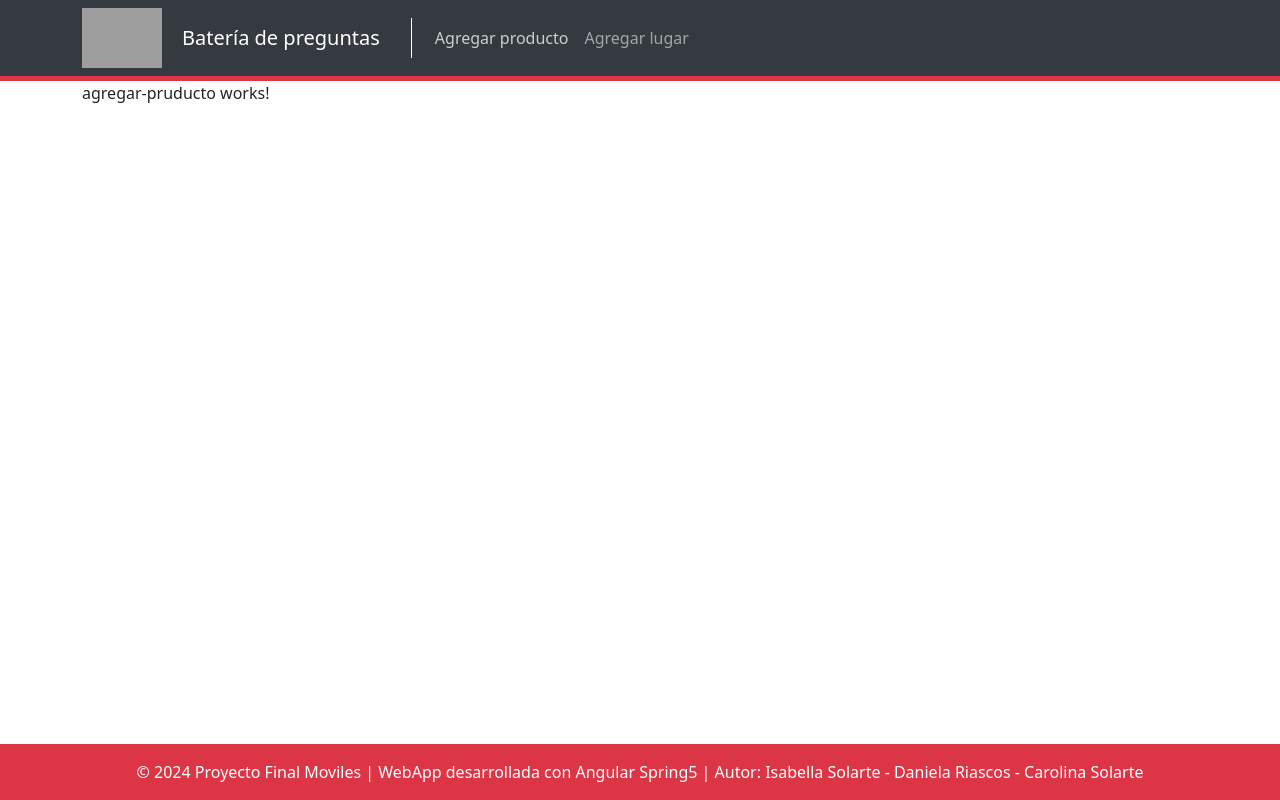
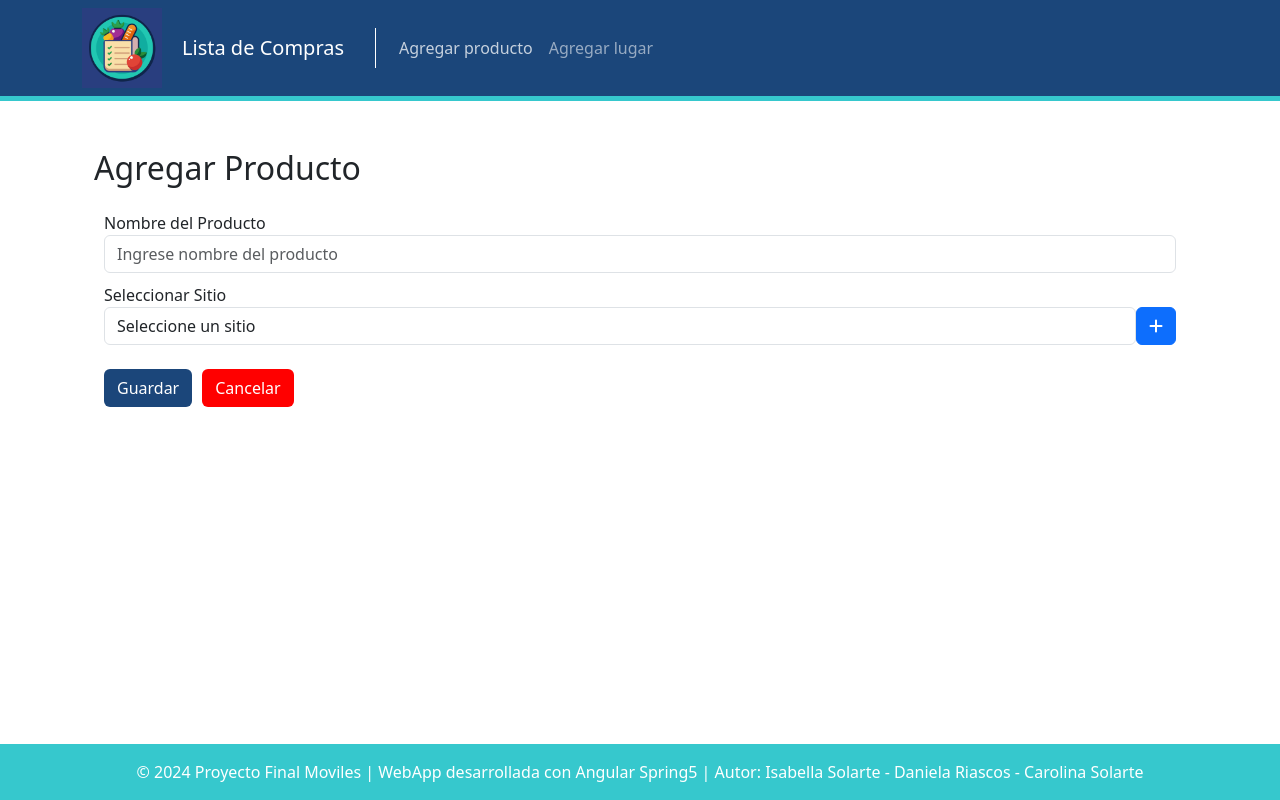
Before and after one commit to Carsolarte/FrontListaCompras_moviles, an Angular app: page /listaProductos in a window 1280 px wide. Both pictures are taken after a click on the button "Agregar producto". Built offline with nearby package versions, Linux system fonts and the light colour scheme; grey boxes are pictures that could not be loaded.

Commit message:
Lista de productos y agregar productos prueba

```diff
--- a/src/app/components/agregar-pruducto/agregar-pruducto.component.css
+++ b/src/app/components/agregar-pruducto/agregar-pruducto.component.css
@@ -0,0 +1,19 @@
+.btn-save {
+    background-color: #1b467a;
+    color: white;
+}
+.btn-cancel {
+    background-color: red;
+    color: white;
+}
+.form-group mt-4 {
+    margin-top: 20px;
+
+}
+.form-group  {
+  margin: 10px ;
+
+}
+.btn-cancel {
+    margin-left: 10px;
+}
--- a/src/app/components/agregar-pruducto/agregar-pruducto.component.html
+++ b/src/app/components/agregar-pruducto/agregar-pruducto.component.html
@@ -1 +1,25 @@
-<p>agregar-pruducto works!</p>
+<div class="container mt-5">
+    <h2 class="mb-4">Agregar Producto</h2>
+    <form>
+        <div class="form-group">
+            <label for="productName">Nombre del Producto</label>
+            <input type="text" class="form-control" id="productName" placeholder="Ingrese nombre del producto">
+        </div>
+        <div class="form-group">
+            <label for="siteSelect">Seleccionar Sitio</label>
+            <div class="d-flex">
+                <select class="form-control" id="siteSelect">
+                    <option value="" disabled selected>Seleccione un sitio</option>
+                    <option value="sitio1">Sitio 1</option>
+                    <option value="sitio2">Sitio 2</option>
+                    <option value="sitio3">Sitio 3</option>
+                </select>
+                 <button type="button" class="btn btn-primary ml-2" (click)="irAgregarSitio()"><i class="fas fa-plus"></i></button>
+            </div>
+        </div>
+        <div class="form-group mt-4">
+            <button type="submit" class="btn btn-save">Guardar</button>
+            <button type="button" class="btn btn-cancel ml-2" id="cancelButton">Cancelar</button>
+        </div>
+    </form>
+</div>
--- a/src/app/components/agregar-pruducto/agregar-pruducto.component.ts
+++ b/src/app/components/agregar-pruducto/agregar-pruducto.component.ts
@@ -1,10 +1,13 @@
 import { Component } from '@angular/core';
-
+import { Router } from '@angular/router';
 @Component({
   selector: 'app-agregar-pruducto',
   templateUrl: './agregar-pruducto.component.html',
   styleUrls: ['./agregar-pruducto.component.css']
 })
 export class AgregarPruductoComponent {
-
+  constructor(private objRouter:Router){}
+  irAgregarSitio(){
+    this.objRouter.navigate(['/agregarSitio']);
+  }
 }
--- a/src/app/components/footer/footer.component.css
+++ b/src/app/components/footer/footer.component.css
@@ -0,0 +1,3 @@
+.footer{
+    background-color: #36c8cd;
+}
--- a/src/app/components/footer/footer.component.html
+++ b/src/app/components/footer/footer.component.html
@@ -1,4 +1,4 @@
-<footer class="footer bg-danger ">
+<footer class="footer  ">
     <div class="container py-2">
         <p class="text-center text-white my-2">
         &copy; {{proyecto.anio+' '+proyecto.nombreProyecto+' | '+tecnologia.leyenda+tecnologia.tec1+
--- a/src/app/components/header/header.component.css
+++ b/src/app/components/header/header.component.css
@@ -7,6 +7,6 @@
     margin-right: 20px;
     }
 .custom-navbar {
-    background-color: #353A40;
-    border-bottom: 5px solid #dc3546;
+    background-color: #1b467a;
+    border-bottom: 5px solid #36c8cd;
   }
--- a/src/app/components/header/header.component.html
+++ b/src/app/components/header/header.component.html
@@ -1,7 +1,7 @@
 <nav class="navbar navbar-expand-lg navbar-dark custom-navbar" >
     <div class="container">
       <img src="assets/icono.png" alt="Icono" class="icono-izquierda " style="width: 80px; height: auto;">
-      <a class="navbar-brand" href="#">Batería de preguntas </a>
+      <a class="navbar-brand" href="#">Lista de Compras </a>
       <div class="vertical-line"></div> <!-- Línea vertical -->
       <button class="navbar-toggler" type="button" data-bs-toggle="collapse" data-bs-target="#navbarNav" aria-controls="navbarNav" aria-expanded="false" aria-label="Toggle navigation">
         <span class="navbar-toggler-icon"></span>
@@ -17,5 +17,8 @@
 
         </ul>
       </div>
+
+    </div>
+    <div>
     </div>
   </nav>
--- a/src/app/components/mostrar-lista/mostrar-lista.component.css
+++ b/src/app/components/mostrar-lista/mostrar-lista.component.css
@@ -0,0 +1,5 @@
+.table td, .table th {
+   flex-wrap: wrap;
+   text-align: center;
+
+}
--- a/src/app/components/mostrar-lista/mostrar-lista.component.html
+++ b/src/app/components/mostrar-lista/mostrar-lista.component.html
@@ -1 +1,28 @@
-<p>mostrar-lista works!</p>
+
+<div class="container mt-5">
+    <h2 class="mb-4">Lista de Productos y Sitios</h2>
+    <table class="table table-striped table-bordered">
+        <thead class="thead-dark">
+            <tr>
+                <th scope="col">Producto</th>
+                <th scope="col">Sitio</th>
+            </tr>
+        </thead>
+        <tbody>
+            <tr>
+                <td>Producto 1</td>
+                <td>Sitio 1</td>
+            </tr>
+            <tr>
+
+                <td>Producto 2</td>
+                <td>Sitio 2</td>
+            </tr>
+            <tr>
+
+                <td>Producto 3</td>
+                <td>Sitio 3</td>
+            </tr>
+        </tbody>
+    </table>
+</div>
--- a/src/index.html
+++ b/src/index.html
@@ -6,6 +6,7 @@
   <base href="/">
   <meta name="viewport" content="width=device-width, initial-scale=1">
   <link rel="stylesheet" href="https://cdn.jsdelivr.net/npm/bootstrap-icons@1.11.3/font/bootstrap-icons.min.css">
+  <link href="https://cdnjs.cloudflare.com/ajax/libs/font-awesome/6.0.0-beta3/css/all.min.css" rel="stylesheet">
   <link href="https://cdn.jsdelivr.net/npm/bootstrap@5.3.3/dist/css/bootstrap.min.css" rel="stylesheet" integrity="sha384-QWTKZyjpPEjISv5WaRU9OFeRpok6YctnYmDr5pNlyT2bRjXh0JMhjY6hW+ALEwIH" crossorigin="anonymous">
 </head>
 <body>
```
Also changed, not shown: src/assets/icono.png (added).
